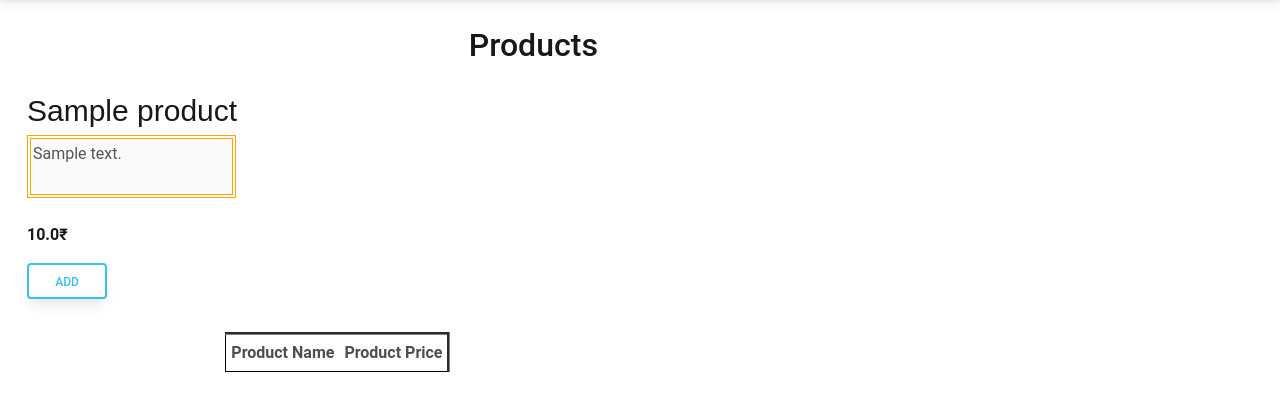
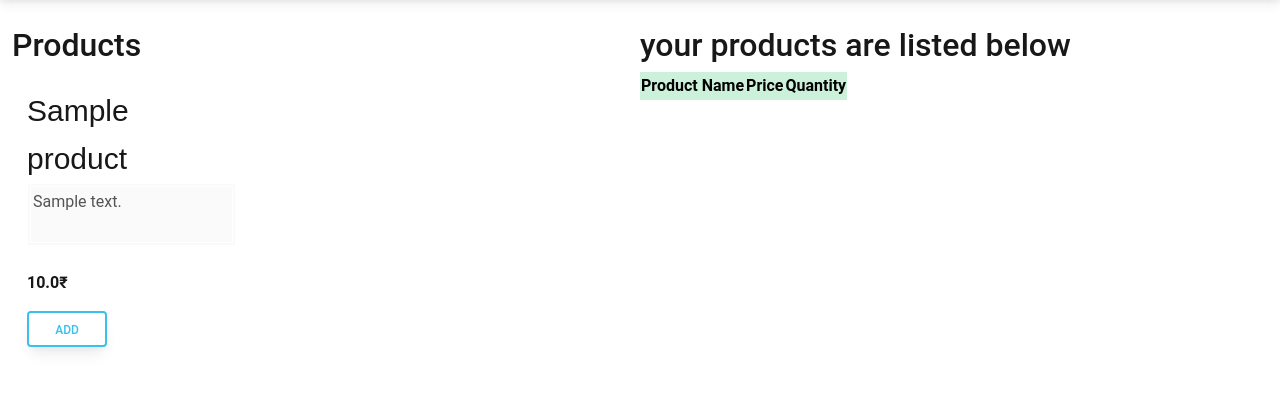
Before and after one commit to pramit2000/Supermarket-Billing-System, a Django app: page /bucket/ in a window 1280 px wide. Shown: the part 59-470 px from the top of the page. Run offline with Django 3.2, Linux system fonts and the light colour scheme; tables that the repository leaves empty hold one stand-in row (values such as "Sample post"); lists and menus that the app fills with data are empty; some libraries are stand-ins or nearby versions.

Commit message:
table changes

```diff
--- a/BillingSystem/Templates/bucket.html
+++ b/BillingSystem/Templates/bucket.html
@@ -12,11 +12,11 @@
 {% endblock script %}
 
 {% block body%}
-<div class="col-10" style="float: left;">
+<div class="col-6" style="float: left;">
     <div class="destinations" id="destinations">
             <div class="container">
                 <div class="row">
-                    <div class="col text-center">
+                    <div class="col text-left">
                         <div class="section_title">
                             <h2>Products</h2>
                         </div>
@@ -34,7 +34,7 @@
                                     <div class="destination_title"><a href="#" id="p-name">{{i.product_name}}</a>
                                     </div>
                                     <div class="destination_subtitle">
-                                        <textarea disabled style="height: auto;width: auto;resize: none;border:double 4px orange;">{{i.description}}</textarea>
+                                        <textarea disabled style="height: auto;width: auto;resize: none;border:double 4px white;">{{i.description}}</textarea>
                                     </div>
                                     <div class="destination_price"><p id="p-price" value="Price:">   {{i.price}}₹</p></div>
                                 </div>
@@ -52,20 +52,31 @@
         </div>
     </div>
 
+
 <!--Table to contain the product info-->
- <div class="col-10" style="float: right;">
-    <div class="container">
-            <div class="tab-tab-1">
-                <table id="table" border="3">
-                  <tr>
-                      <th>Product Name</th>
-                      <th>Product Price</th>
-                  </tr>
+<div class="table-responsive">
+    <div class="col text-left">
+                        <div class="section_title">
+                           <h2>your products are listed below</h2>
+                        </div>
+                    </div>
 
-                </table>
-            </div>
-        </div>
-    </div>
+<table class="table-info table-striped" id="table">
+
+  <thead>
+    <tr class="table-success  table-hover">
+      <th scope="col">Product Name</th>
+      <th scope="col">Price</th>
+      <th scope="col" id="quantity">Quantity</th>
+    </tr>
+  </thead>
+  <tbody id="tbody" class="table-success">
+
+  </tbody>
+</table>
+</div>
+
+
 
 
 
--- a/BillingSystem/static/css/style.css
+++ b/BillingSystem/static/css/style.css
@@ -1,15 +1,7 @@
-table { border-collapse: collapse;}
-table, th, td { border-left: 1px solid black; border-bottom: 1px solid black;}
-th, td {
-    padding: 5px;
-    text-align: left; vertical-align: top;
+caption{
+    font-weight: bolder;
+    color: red;
 }
-tr.all { background-color: palegreen; }
-tr.all td { border: 1px solid black; }
-tr.other    { background-color: beige; }
-td.chain { border: 1px solid red; }
-td.target { border: 1px solid red; }
-
 #btn{
     text-align: center;
     font-weight: 100;
--- a/BillingSystem/static/js/bucket.js
+++ b/BillingSystem/static/js/bucket.js
@@ -1,11 +1,18 @@
 function test() {
    let table=document.getElementById("table");
-   let row = table.insertRow(1);
+   let tbody=document.getElementById("tbody")
+   let row = tbody.insertRow(1);
    let cell1=row.insertCell(0);
    let cell2=row.insertCell(1);
+   let cell3=document.getElementById("quantity").innerHTML;
+   let cell4=cell3.insertCell(2);
    let p_name=document.getElementById("p-name").innerHTML;
    let p_price=document.getElementById("p-price").innerHTML;
+   let quant=
     cell1.innerHTML=p_name;
     cell2.innerHTML=p_price;
+    cell4.innerHTML=1;
+
+
     alert("added");
 }
```
